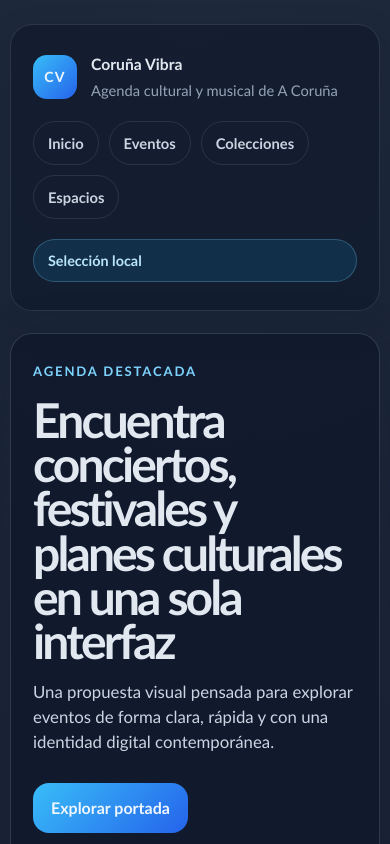
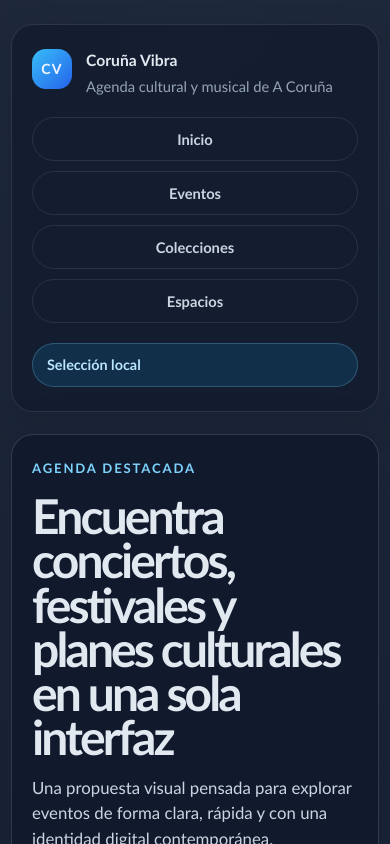
Before and after one commit to iagoav888/MiProyectoReact, a React (Vite) app: page / in a window 390 px wide. Shown: the top 844 px of the page. Built offline with nearby package versions, Linux system fonts and the light colour scheme.

Commit message:
style: mejorar el comportamiento responsive de la home

```diff
--- a/src/App.css
+++ b/src/App.css
@@ -531,59 +531,124 @@
   font-size: 0.95rem;
 }
 
-@media (max-width: 640px) {
+@media (max-width: 980px) {
   .app-shell {
-    width: min(100% - 20px, 1100px);
-    padding: 24px 0 40px;
-  }
-
-  .topbar,
-  .hero {
-    grid-template-columns: 1fr;
-    padding: 28px 22px;
-    border-radius: 22px;
+    width: min(100% - 28px, 1100px);
+    padding: 40px 0 56px;
   }
 
   .topbar {
-    flex-direction: column;
-    align-items: stretch;
+    display: grid;
+    grid-template-columns: 1fr;
+    align-items: start;
   }
 
   .topnav {
     justify-content: flex-start;
   }
 
+  .hero {
+    grid-template-columns: 1fr;
+    padding: 36px;
+  }
+
+  .overview {
+    grid-template-columns: repeat(2, minmax(0, 1fr));
+  }
+
+  .featured-grid,
+  .collections-grid,
+  .venues-grid {
+    grid-template-columns: repeat(2, minmax(0, 1fr));
+  }
+
+  .featured-summary {
+    grid-template-columns: repeat(2, minmax(0, 1fr));
+  }
+
+  .section-heading,
+  .cta-section {
+    align-items: stretch;
+  }
+}
+
+@media (max-width: 760px) {
+  .app-shell {
+    width: min(100% - 22px, 1100px);
+    padding: 24px 0 40px;
+  }
+
+  .topbar,
+  .hero,
+  .featured-section,
+  .collections-section,
+  .venues-section,
+  .cta-section {
+    padding: 24px 20px;
+    border-radius: 22px;
+  }
+
+  .brand {
+    align-items: flex-start;
+  }
+
+  .topnav {
+    display: grid;
+    grid-template-columns: 1fr 1fr;
+    gap: 10px;
+  }
+
+  .topnav a {
+    text-align: center;
+  }
+
   .overview {
     grid-template-columns: 1fr;
   }
 
+  .featured-grid,
+  .collections-grid,
+  .venues-grid,
+  .featured-summary {
+    grid-template-columns: 1fr;
+  }
+
+  .hero-actions,
+  .cta-actions {
+    align-items: stretch;
+  }
+
+  .primary-link {
+    width: 100%;
+  }
+}
+
+@media (max-width: 640px) {
   .section-heading {
     flex-direction: column;
     align-items: stretch;
   }
 
-  .featured-grid {
+  .hero h1,
+  .cta-copy h2 {
+    max-width: 12ch;
+  }
+
+  .topnav {
     grid-template-columns: 1fr;
   }
 
-  .featured-summary {
-    grid-template-columns: 1fr;
-  }
-
-  .collections-grid {
-    grid-template-columns: 1fr;
-  }
-
-  .venues-grid {
-    grid-template-columns: 1fr;
-  }
-
-  .cta-section {
-    flex-direction: column;
-    align-items: stretch;
+  .brand-mark {
+    width: 40px;
+    height: 40px;
   }
 
   .filter-row {
     gap: 10px;
   }
+
+  .filter-chip {
+    flex: 1 1 calc(50% - 10px);
+    text-align: center;
+  }
 }
```
